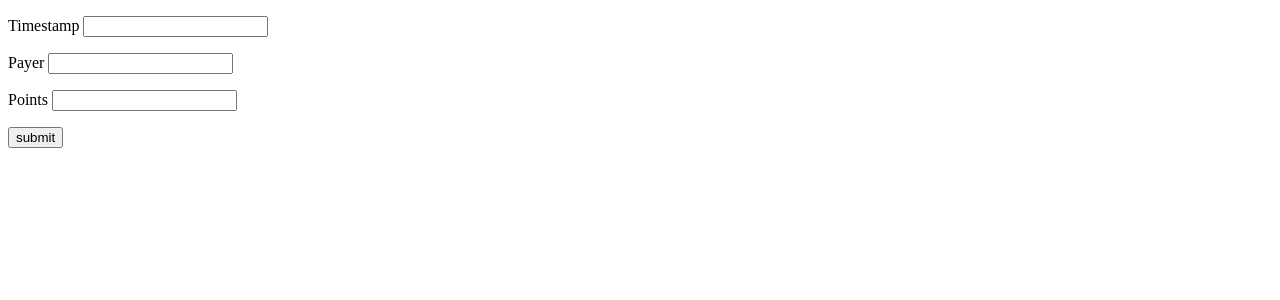
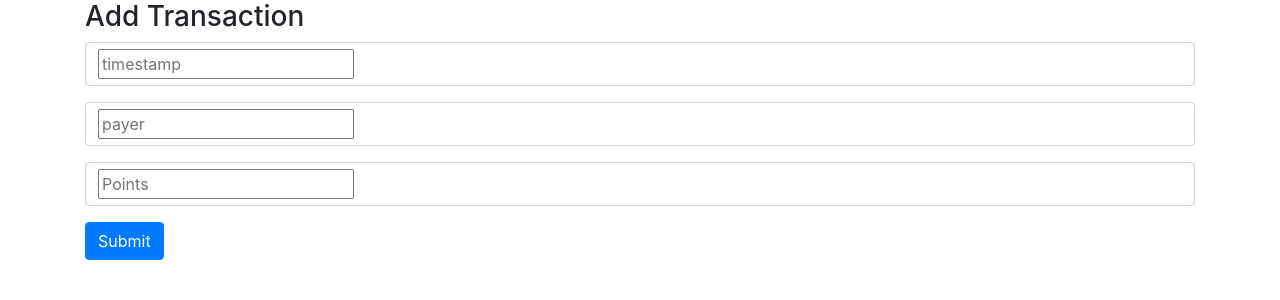
Before and after one commit to villalobos98/Fetch, a Flask app: page /add_transaction/ in a window 1280 px wide. Shown: the top 300 px of the page. Run offline with Flask 2, Linux system fonts and the light colour scheme; some libraries are stand-ins or nearby versions.

Commit message:
- Added boostrap to all my Views - Made sure to add GET/POST to my points_balance_view.html - Going to add my

```diff
--- a/app.py
+++ b/app.py
@@ -77,10 +77,11 @@ def spend_points():
 
 
 # This endpoint will display all users that have made a transaction
-@app.route('/points_balance/', methods=['GET'])
+@app.route('/points_balance/', methods=['GET', "POST"])
 def view_points_balance():
     if request.method == "GET":
-
+        return render_template('points_balance_view.html')
+    if request.method == "POST":
         # Create the dictionary to handle the format that we are sending back
         payer_points = {}
         for transaction in transaction_list:
--- a/templates/add_transaction_view.html
+++ b/templates/add_transaction_view.html
@@ -3,13 +3,42 @@
 <head>
     <meta charset="UTF-8">
     <title>Add Transaction</title>
+    <link rel="stylesheet"
+          href="https://maxcdn.bootstrapcdn.com/bootstrap/4.0.0/css/bootstrap.min.css"
+          integrity="sha384-Gn5384xqQ1aoWXA+058RXPxPg6fy4IWvTNh0E263XmFcJlSAwiGgFAW/dAiS6JXm"
+          crossorigin="anonymous">
 </head>
-    <body>
-        <form action="http://localhost:5000/add_transaction" method = "POST">
-            <p>Timestamp <input type = "text" name = "timestamp" /></p>
-            <p>Payer <input type = "text" name = "payer" /></p>
-            <p>Points <input type = "text" name = "points" /></p>
-            <p><input type = "submit" value = "submit" /></p>
+<body>
+<div class="container">
+    <h3 class="title">Add Transaction</h3>
+    <div class="box">
+        <form method="POST" action="/add_transaction/">
+            <div class="form-group">
+                <div class="field">
+                    <div class="form-control">
+                        <input class="input is-large" type=text name="timestamp" placeholder="timestamp">
+                    </div>
+                </div>
+            </div>
+            <div class="form-group">
+                <div class="field">
+                    <div class="form-control">
+                        <input class="input is-large" type="text" name="payer" placeholder="payer">
+                    </div>
+                </div>
+            </div>
+
+            <div class="form-group">
+                <div class="field">
+                    <div class="form-control">
+                        <input class="input is-large" type="text" name="points" placeholder="Points">
+                    </div>
+                </div>
+            </div>
+            <button class="btn btn-primary" type="submit">Submit</button>
         </form>
-    </body>
+    </div>
+</div>
+</body>
+
 </html>
```
Also changed, not shown: templates/points_balance_view.html (+16 -7 lines), templates/spend_points_view.html (+23 -6 lines), static/styles.css (added).
